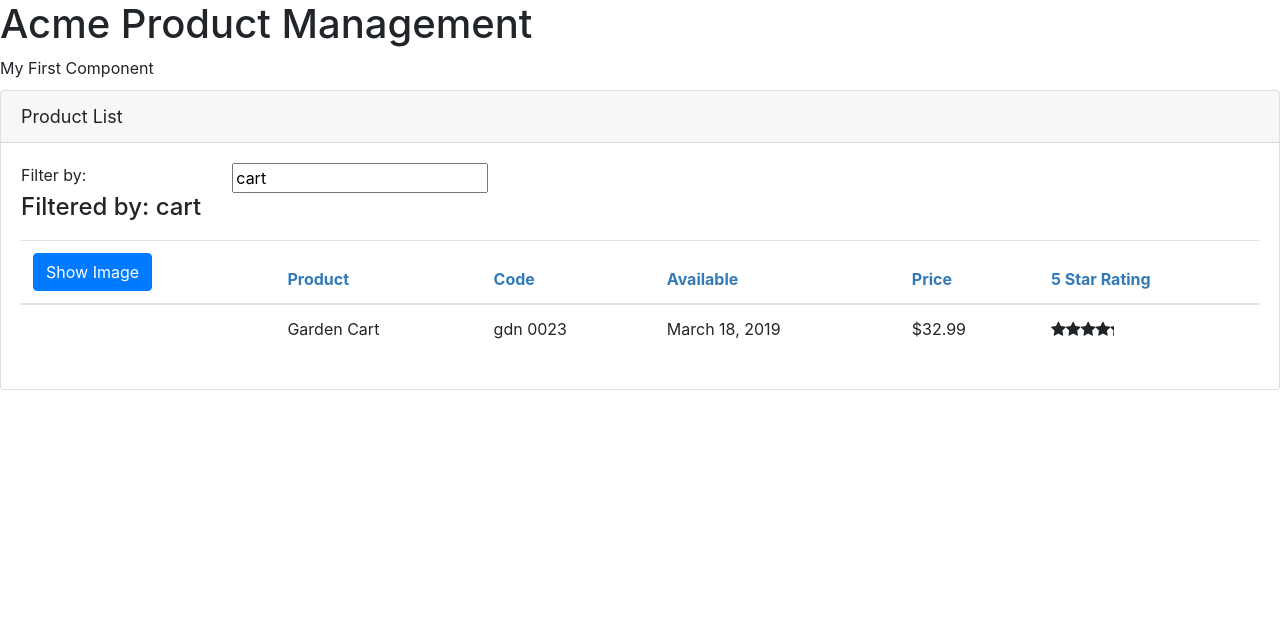
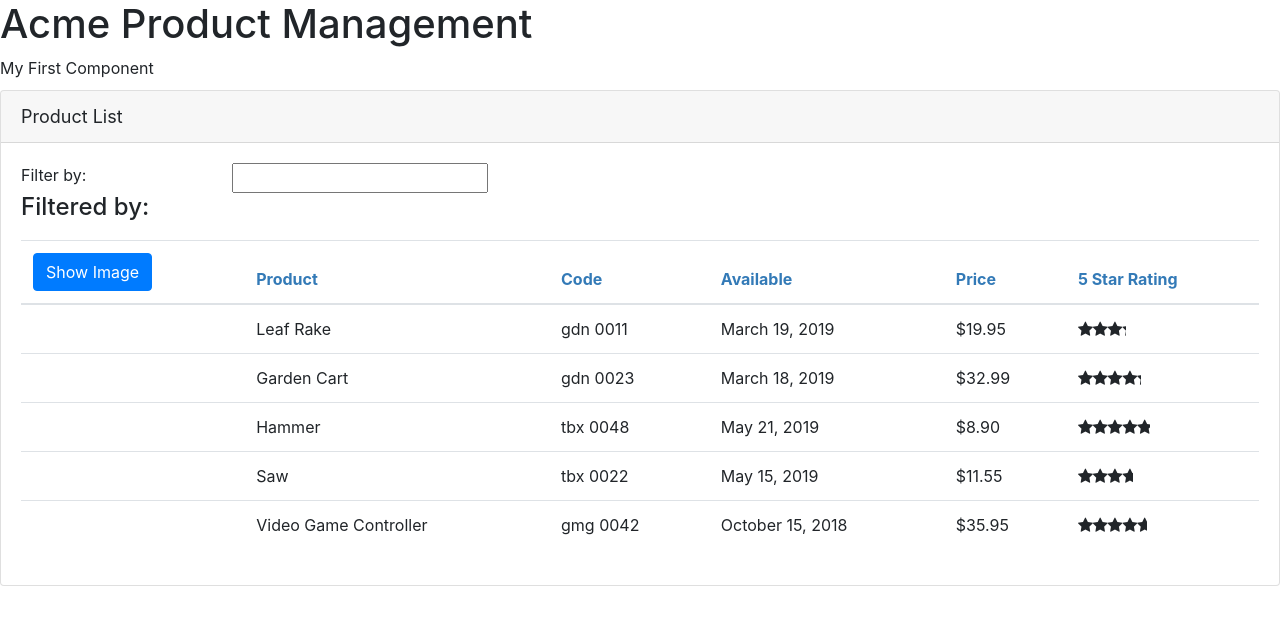
Before and after one commit to lellingsen/Angular-Getting-Started, an Angular app: page / in a window 1280 px wide. Shown: the top 624 px of the page. Built offline with nearby package versions, Linux system fonts and the light colour scheme.

Commit message:
removing default filter

```diff
--- a/src/app/products/product-list.component.ts
+++ b/src/app/products/product-list.component.ts
@@ -30,7 +30,7 @@ export class ProductListComponent implements OnInit {
 
   ngOnInit(): void {
     this.products = this.productService.getProducts();
-    this.listFilter = 'cart';
+    this.filteredProducts = this.products;
   }
   toggleImage(): void {
     this.showImage = !this.showImage;
```
